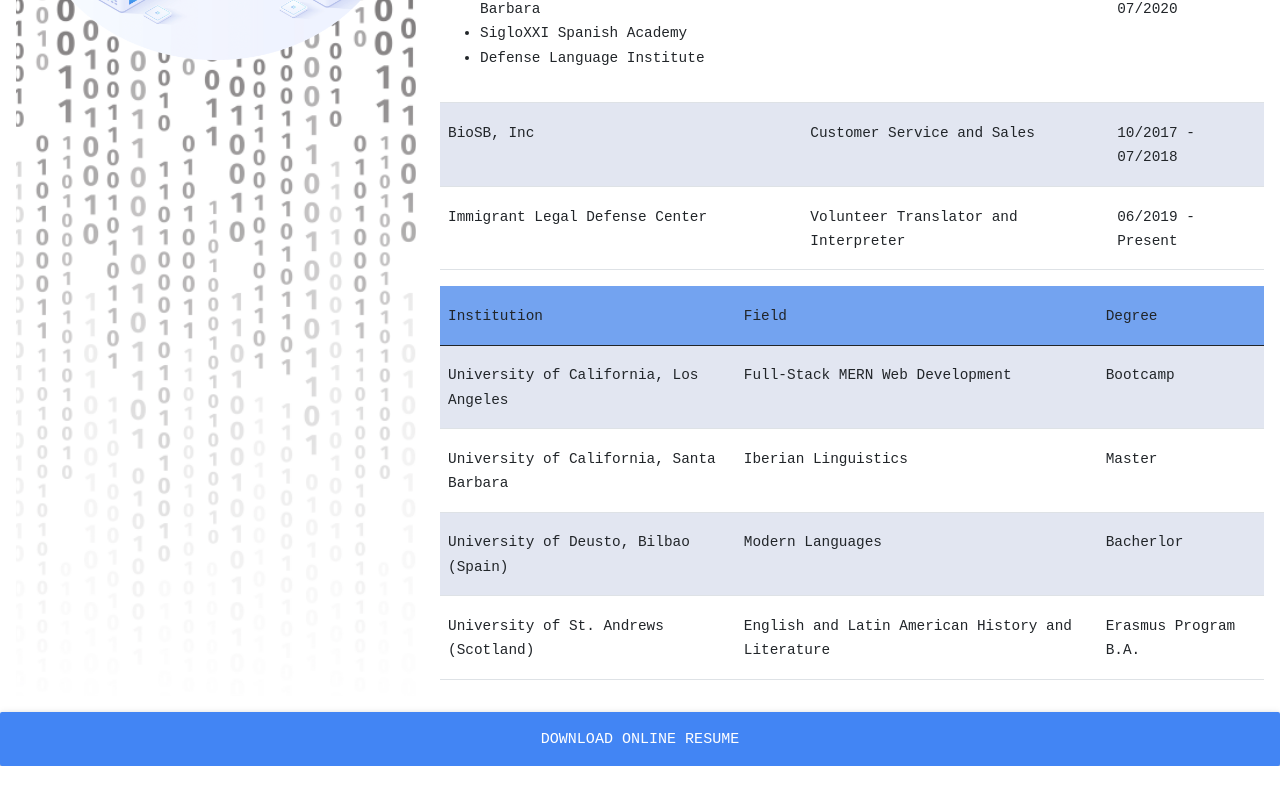
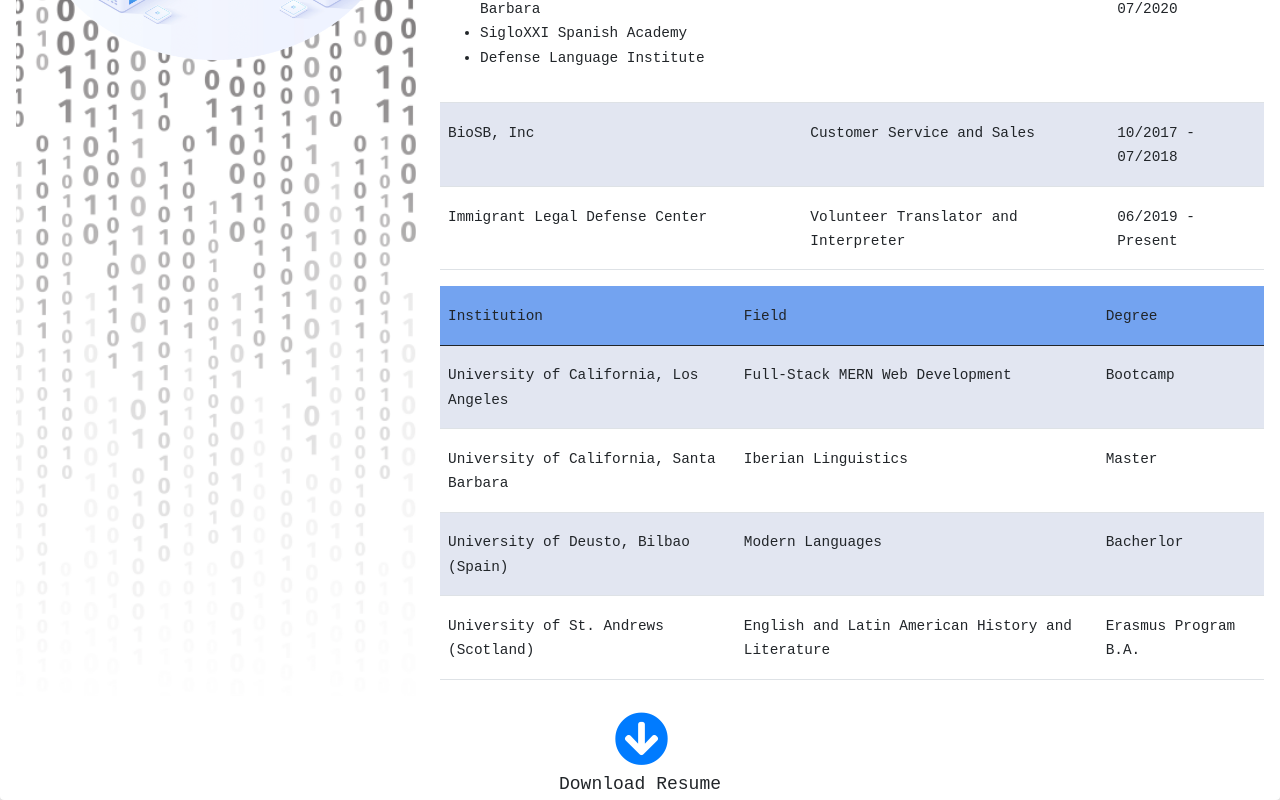
Before and after one commit to MikelTafalla/mikelrv, a React (Create React App) app: page /about in a window 1280 px wide. Shown: the part 1632-2432 px from the top of the page. Before the commit the page ends 2398 px from the top, so only its background shows below. Built offline with nearby package versions, Linux system fonts and the light colour scheme.

Commit message:
changes download resume button

```diff
--- a/src/components/about.css
+++ b/src/components/about.css
@@ -62,3 +62,9 @@
 .table-rows {
     background-color: #EEF2FE;
 }
+.download {
+    margin-left: 48%;
+}
+.downloadText {
+    text-align: center;
+}
--- a/src/components/aboutEd.js
+++ b/src/components/aboutEd.js
@@ -1,5 +1,6 @@
 import React from "react";
-import "./about.css"
+import "./about.css";
+import { MDBIcon } from "mdbreact";
 
 const AboutEd = () => {
     return (
@@ -107,7 +108,11 @@ const AboutEd = () => {
                             </div> {/* Ends Row div */}
                         </div>
                     </div>
-                    <a href="https://drive.google.com/file/d/1FXT9ZzMn6tvFQcJbAZbvFK_7vAgi1Cir/view" className="btn btn-primary btn-lg btn-block" target="_blank" rel="noopener noreferrer">Download Online Resume</a>
+
+
+                    <a href="https://drive.google.com/file/d/1FXT9ZzMn6tvFQcJbAZbvFK_7vAgi1Cir/view" target="_blank" rel="noopener noreferrer"><MDBIcon className="download" icon="arrow-circle-down" size="3x"/></a>
+                    <label className="downloadText">Download Resume</label>
+
                 </div>
             </div> {/* End Education div*/}
 
```
Also changed, not shown: 1 other file (tests, documents, lock files or other folders).
